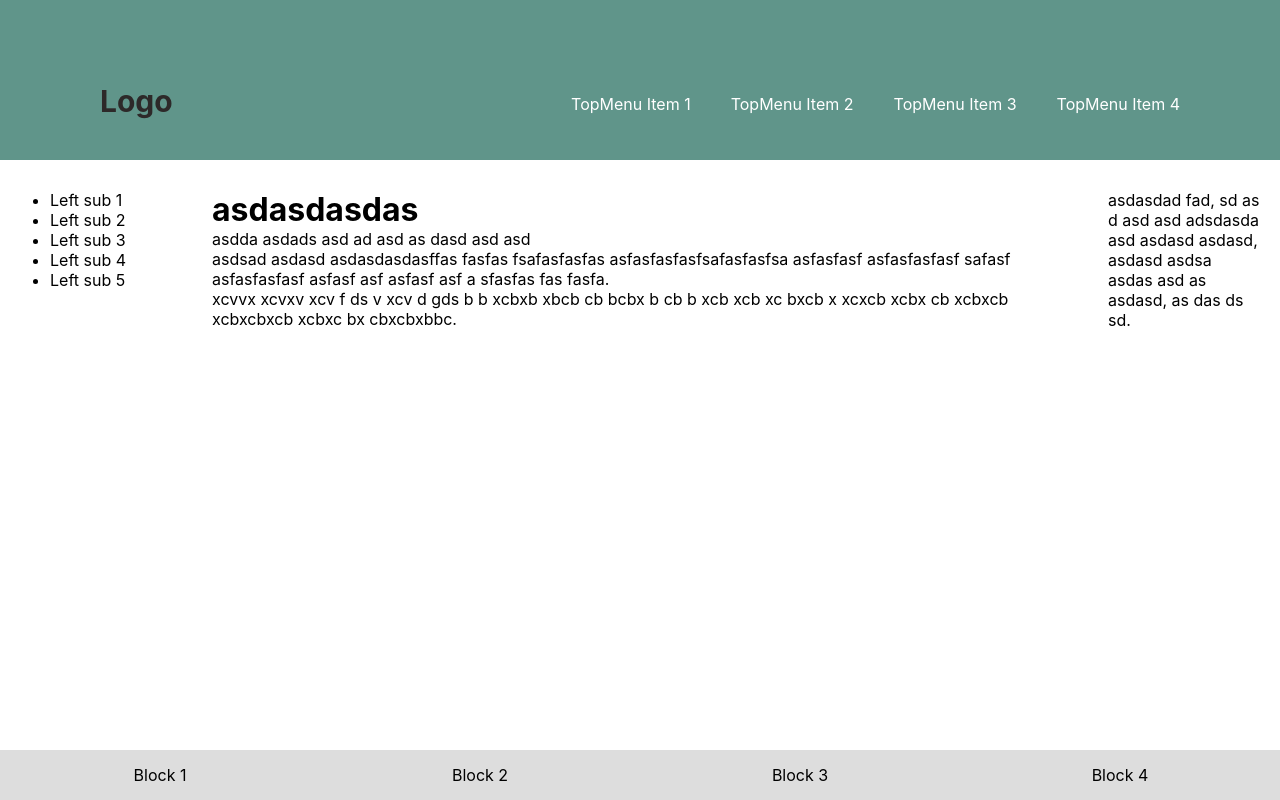
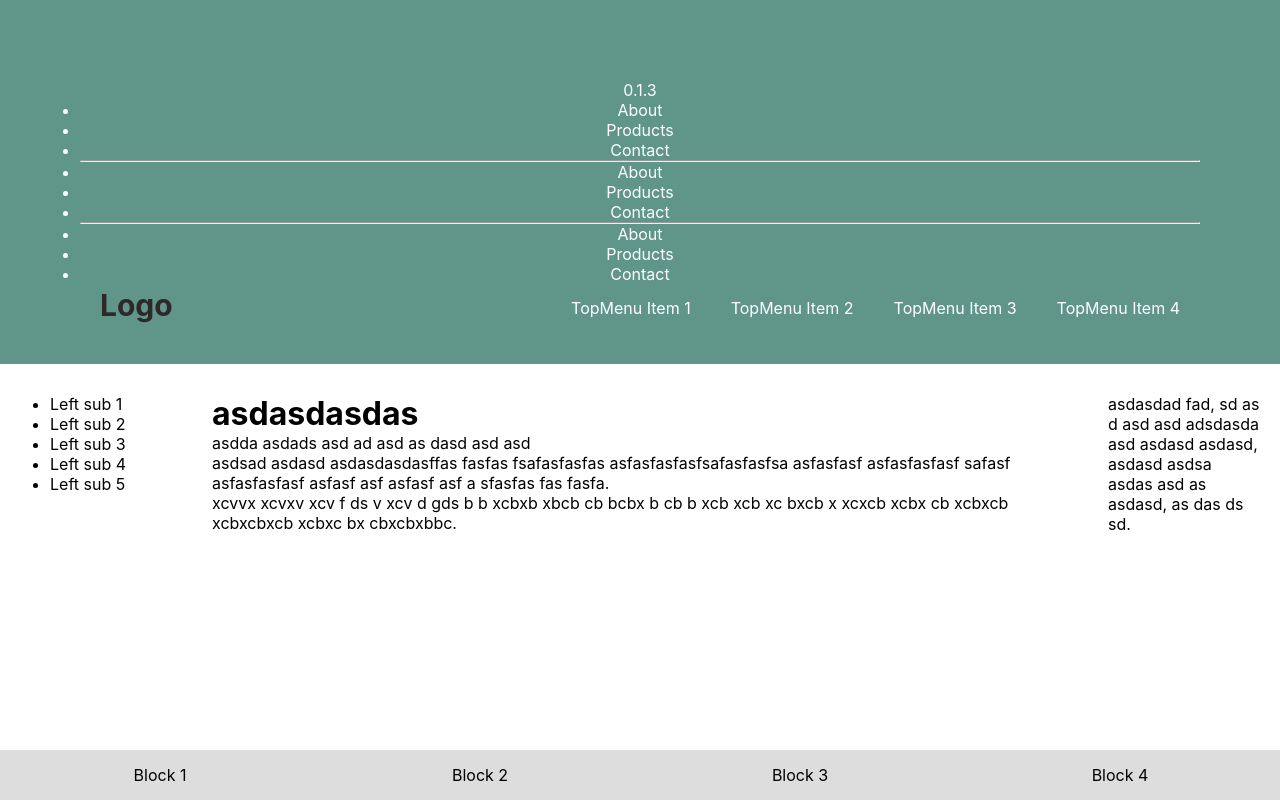
Before and after one commit to kano-kenji/react-first, a React (Create React App) app: page / in a window 1280 px wide. Built offline with nearby package versions, Linux system fonts and the light colour scheme.

Commit message:
Lesson 2. Transfer props to components.

```diff
--- a/src/App.js
+++ b/src/App.js
@@ -5,14 +5,16 @@ import Footer from "./components/Footer";
 import Content from "./components/Content";
 
 function App() {
+    const appVersion = '0.1.3';
+    const menu = ['About', 'Products', 'Contact'];
     return (
         //JSX format
         <div className="App">
-            <Header />
+            <Header version={appVersion} menu1={menu}/>
 
             <Content />
 
-            <Footer />
+            <Footer v={appVersion}/>
         </div>
     );
 }
--- a/src/components/Header.js
+++ b/src/components/Header.js
@@ -1,5 +1,6 @@
 import React, {Component} from 'react';
 import Logo from "./Logo";
+import MenuItem from "./MenuItem";
 
 const menu = [
     "TopMenu Item 1",
@@ -29,9 +30,31 @@ class TopMenuItems extends Component{
     }
 }
 
-function Header() {
+function Header(props) {
     return (
         <div className="header">
+            {/*lection 2 start: transfer variables to components*/}
+            {props.version}
+            <ul>
+                <li key='1'>{props.menu1[0]}</li>
+                <li key='2'>{props.menu1[1]}</li>
+                <li key='3'>{props.menu1[2]}</li>
+            </ul>
+
+            <hr/>
+
+            <ul>
+                {props.menu1.map(el => <li key={el}>{el}</li>)}
+            </ul>
+
+            <hr />
+            {/*Use menuItem component*/}
+            <ul>
+                {props.menu1.map(el => <MenuItem key={el} item={el}/>)}
+            </ul>
+
+            {/*lection 2 end*/}
+
             <Logo />
             <TopMenu />
         </div>
--- /dev/null
+++ b/src/components/MenuItem.js
@@ -0,0 +1,11 @@
+import React, {Component} from 'react';
+
+function MenuItem(props) {
+    return (
+        <li className='menu-item'>
+            {props.item}
+        </li>
+    );
+}
+
+export default MenuItem;
```
